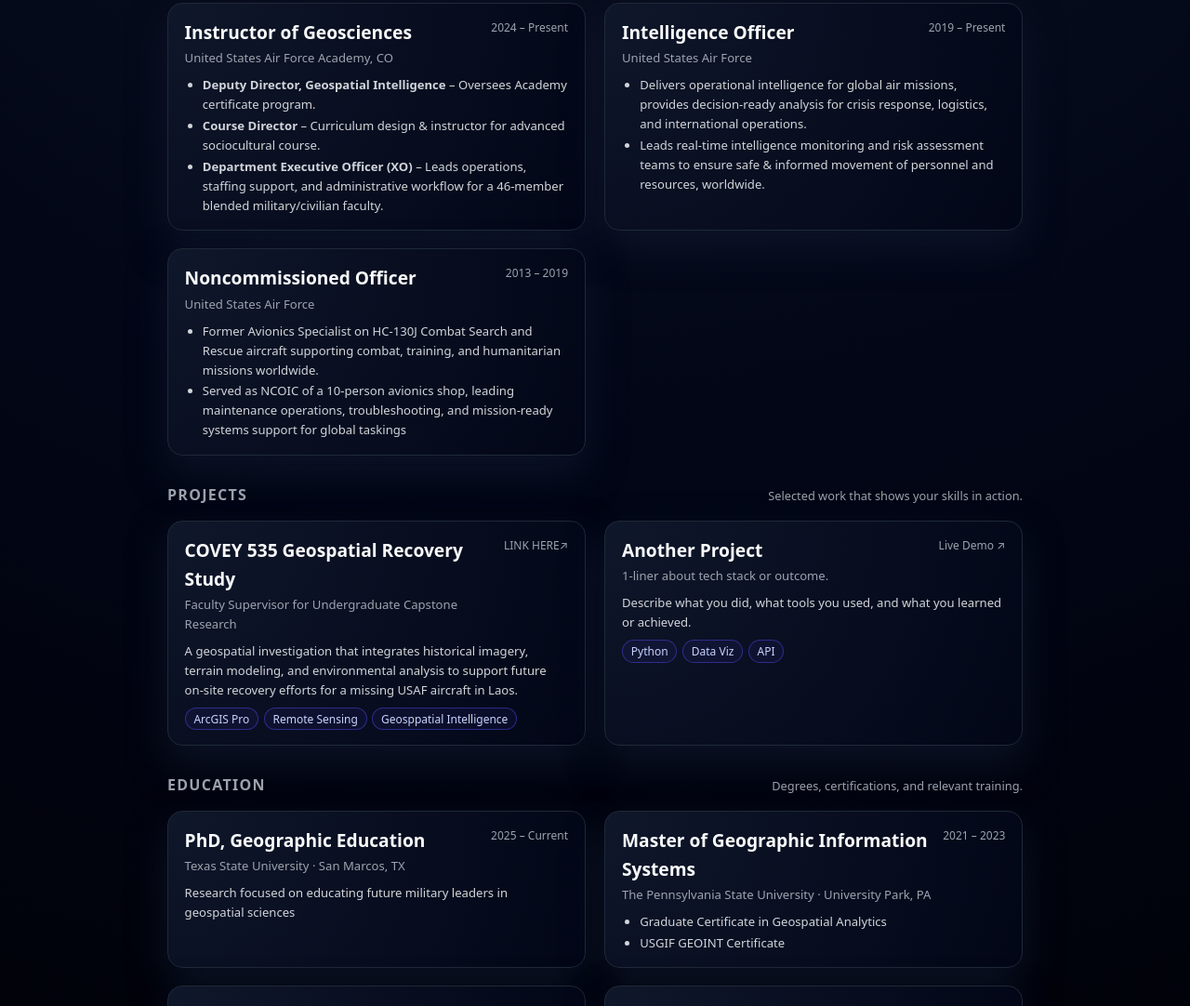
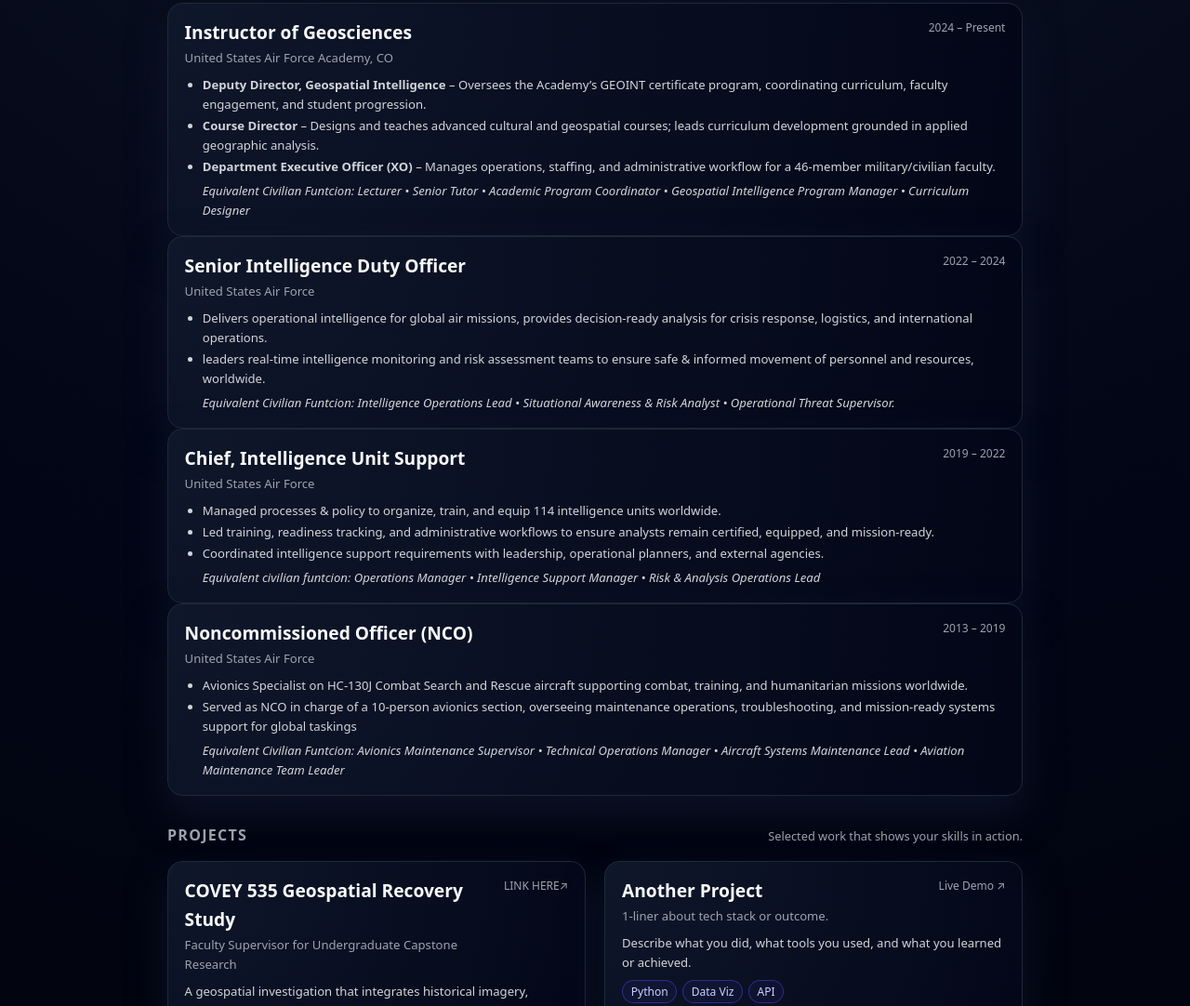
Before and after one commit to dumaleja/Portfolio, a plain HTML site: page index.html in a window 1280 px wide. Shown: the part 605-1687 px from the top of the page at 93% size. Drawn offline with Linux system fonts and the light colour scheme.

Commit message:
Revise resume content and CSS grid settings
Updated various sections of the resume to improve clarity and accuracy, including job titles and descriptions. Adjusted CSS grid display settings.

```diff
--- a/index.html
+++ b/index.html
@@ -326,7 +326,13 @@
     }
 
     .grid-2 {
-      display: grid;
+      display:-moz-stack;
+      grid-template-columns: repeat(2, minmax(0, 1fr));
+      gap: 1.2rem 1.3rem;
+    }
+
+    .grid-3 {
+      display:grid;
       grid-template-columns: repeat(2, minmax(0, 1fr));
       gap: 1.2rem 1.3rem;
     }
@@ -558,7 +564,7 @@
           <span>Resume & Portfolio</span>
         </h1>
         <p class="hero-subtitle">
-          US military leader, geospatial educator, and intelligence professional seeking opportunity to contribute to a mission-driven organization.
+          Separating US military leader, geospatial educator, and journeyman intelligence professional seeking opportunities to contribute to a mission-driven organization.
 
         </p>
 
@@ -633,14 +639,12 @@
           </div>
           <div class="card-body">
             <ul>
-              <li>
-                <b>Deputy Director, Geospatial Intelligence </b>– Oversees Academy certificate program.
-              </li>
-              <li>
-                <b>Course Director </b>– Curriculum design & instructor for advanced sociocultural course.
-              </li>
-              <li><b>Department Executive Officer (XO) </b>– Leads operations, staffing support, and administrative workflow for a 46-member blended military/civilian faculty.
-              </li>
+              <li> <b>Deputy Director, Geospatial Intelligence</b> – Oversees the Academy’s GEOINT certificate program, coordinating curriculum, faculty engagement, and student progression.</li>
+              <li> <b>Course Director</b> – Designs and teaches advanced cultural and geospatial courses; leads curriculum development grounded in applied geographic analysis.</li>
+              <li> <b>Department Executive Officer (XO) </b>– Manages operations, staffing, and administrative workflow for a 46-member military/civilian faculty.</li>
+            </ul>
+            <ul>
+              <i>Equivalent Civilian Funtcion: Lecturer • Senior Tutor • Academic Program Coordinator • Geospatial Intelligence Program Manager • Curriculum Designer</i>
             </ul>
           </div>
         </article>
@@ -648,15 +652,38 @@
         <article class="card">
           <div class="card-header">
             <div>
-              <div class="card-title">Intelligence Officer</div>
+              <div class="card-title">Senior Intelligence Duty Officer</div>
               <div class="card-subtitle">United States Air Force</div>
             </div>
-            <div class="card-meta">2019 – Present</div>
+            <div class="card-meta">2022 – 2024</div>
           </div>
           <div class="card-body">
             <ul>
               <li>Delivers operational intelligence for global air missions, provides decision-ready analysis for crisis response, logistics, and international operations.</li>
-              <li>Leads real-time intelligence monitoring and risk assessment teams to ensure safe & informed movement of personnel and resources, worldwide.</li>
+              <li>leaders real-time intelligence monitoring and risk assessment teams to ensure safe & informed movement of personnel and resources, worldwide.</li>
+            </ul>
+            <ul>
+              <i>Equivalent Civilian Funtcion: Intelligence Operations Lead • Situational Awareness & Risk Analyst • Operational Threat Supervisor.</i>
+            </ul>
+          </div>
+        </article>
+
+        <article class="card">
+          <div class="card-header">
+            <div>
+              <div class="card-title">Chief, Intelligence Unit Support</div>
+              <div class="card-subtitle">United States Air Force</div>
+            </div>
+            <div class="card-meta">2019 – 2022</div>
+          </div>
+          <div class="card-body">
+            <ul>
+              <li>Managed processes & policy to organize, train, and equip 114 intelligence units worldwide.</li>
+              <li>Led training, readiness tracking, and administrative workflows to ensure analysts remain certified, equipped, and mission-ready.</li>
+              <li>Coordinated intelligence support requirements with leadership, operational planners, and external agencies.</li>
+            </ul>
+            <ul>
+              <i>Equivalent civilian funtcion: Operations Manager • Intelligence Support Manager • Risk & Analysis Operations Lead</i>
             </ul>
           </div>
         </article>
@@ -664,17 +691,20 @@
         <article class="card">
             <div class="card-header">
               <div>
-                <div class="card-title">Noncommissioned Officer</div>
+                <div class="card-title">Noncommissioned Officer (NCO)</div>
                 <div class="card-subtitle">United States Air Force</div>
               </div>
               <div class="card-meta">2013 – 2019</div>
             </div>
             <div class="card-body">
               <ul>
-                <li>Former Avionics Specialist on HC-130J Combat Search and Rescue aircraft supporting combat, training, and humanitarian missions worldwide.
-                <li>Served as NCOIC of a 10-person avionics shop, leading maintenance operations, troubleshooting, and mission-ready systems support for global taskings
+                <li>Avionics Specialist on HC-130J Combat Search and Rescue aircraft supporting combat, training, and humanitarian missions worldwide.
+                <li>Served as NCO in charge of a 10-person avionics section, overseeing maintenance operations, troubleshooting, and mission-ready systems support for global taskings
                 </li>
               </ul>
+               <ul>
+              <i>Equivalent Civilian Funtcion: Avionics Maintenance Supervisor • Technical Operations Manager • Aircraft Systems Maintenance Lead • Aviation Maintenance Team Leader</i>
+            </ul>
             </div>
           </article>
 
@@ -691,7 +721,7 @@
         </p>
       </div>
 
-      <div class="grid-2">
+      <div class="grid-3">
         <article class="card">
           <div class="card-header">
             <div>
@@ -762,7 +792,7 @@
         </p>
       </div>
 
-      <div class="grid-2">
+      <div class="grid-3">
         <article class="card">
             <div class="card-header">
               <div>
```
